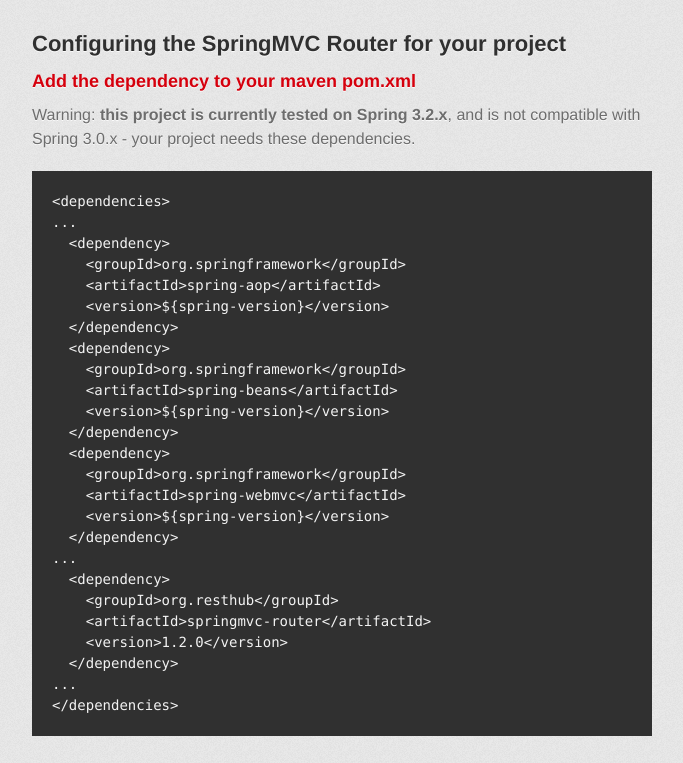
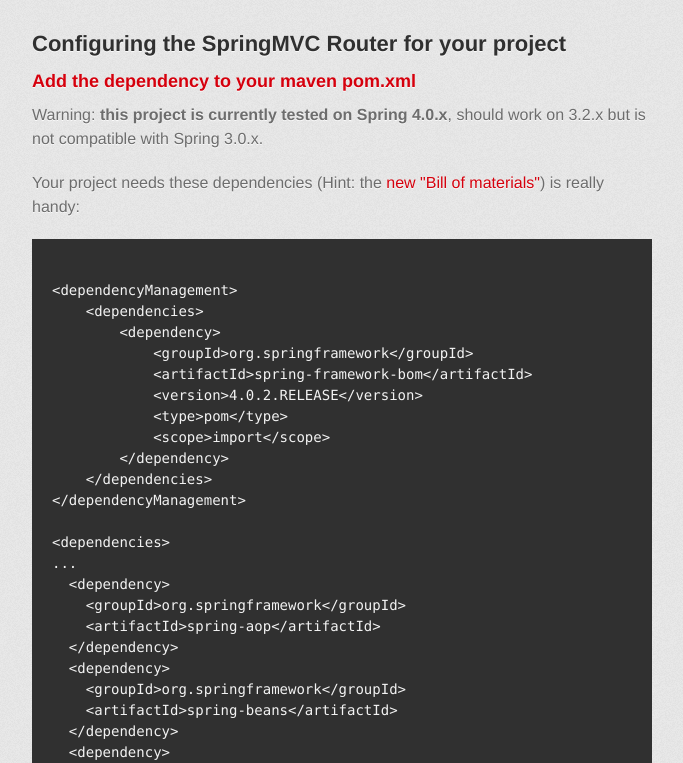
Before and after one commit to resthub/springmvc-router, a plain HTML site: page index.html in a window 1280 px wide. Shown: the part 1185-1948 px from the top of the page, without its empty margins (298-981 px from the left). Drawn offline with Linux system fonts and the light colour scheme; a web font is replaced by a local one.

Commit message:
update documentation for 2.x branch

```diff
--- a/index.html
+++ b/index.html
@@ -37,7 +37,7 @@
 
 <h2>Route mapping with SpringMVC Router</h2>
 
-<p>Spring MVC 3.2 <a href="http://static.springsource.org/spring/docs/3.2.x/spring-framework-reference/html/mvc.html">handles requests mapping</a> with <code>RequestMappingHandlerMapping</code> and <code>RequestMappingHandlerAdapter</code> beans (that's the "out-of-the-box" configuration that comes with your springmvc application).</p>
+<p>Spring MVC 4 <a href="http://static.springsource.org/spring/docs/4.0.x/spring-framework-reference/html/mvc.html">handles requests mapping</a> with <code>RequestMappingHandlerMapping</code> and <code>RequestMappingHandlerAdapter</code> beans (that's the "out-of-the-box" configuration that comes with your springmvc application).</p>
 
 <p>But you may want to use a request Router for your application:</p>
 
@@ -58,24 +58,36 @@
 
 <h3>Add the dependency to your maven pom.xml</h3>
 
-<p>Warning: <strong>this project is currently tested on Spring 3.2.x</strong>, and is not compatible with Spring 3.0.x - your project needs these dependencies.</p>
+<p>Warning: <strong>this project is currently tested on Spring 4.0.x</strong>, should work on 3.2.x but is not compatible with Spring 3.0.x.</p>
 
-<pre><code>&lt;dependencies&gt;
+<p>Your project needs these dependencies (Hint: the <a href="http://docs.spring.io/spring/docs/4.0.x/spring-framework-reference/html/overview.html#overview-maven-bom">new "Bill of materials"</a>) is really handy:</p>
+
+<pre><code>
+&lt;dependencyManagement&gt;
+    &lt;dependencies&gt;
+        &lt;dependency&gt;
+            &lt;groupId&gt;org.springframework&lt;/groupId&gt;
+            &lt;artifactId&gt;spring-framework-bom&lt;/artifactId&gt;
+            &lt;version&gt;4.0.2.RELEASE&lt;/version&gt;
+            &lt;type&gt;pom&lt;/type&gt;
+            &lt;scope&gt;import&lt;/scope&gt;
+        &lt;/dependency&gt;
+    &lt;/dependencies&gt;
+&lt;/dependencyManagement&gt;
+
+&lt;dependencies&gt;
 ...
   &lt;dependency&gt;
     &lt;groupId&gt;org.springframework&lt;/groupId&gt;
     &lt;artifactId&gt;spring-aop&lt;/artifactId&gt;
-    &lt;version&gt;${spring-version}&lt;/version&gt;
   &lt;/dependency&gt;
   &lt;dependency&gt;
     &lt;groupId&gt;org.springframework&lt;/groupId&gt;
     &lt;artifactId&gt;spring-beans&lt;/artifactId&gt;
-    &lt;version&gt;${spring-version}&lt;/version&gt;
   &lt;/dependency&gt;
   &lt;dependency&gt;
     &lt;groupId&gt;org.springframework&lt;/groupId&gt;
     &lt;artifactId&gt;spring-webmvc&lt;/artifactId&gt;
-    &lt;version&gt;${spring-version}&lt;/version&gt;
   &lt;/dependency&gt;
 ...
   &lt;dependency&gt;
```
